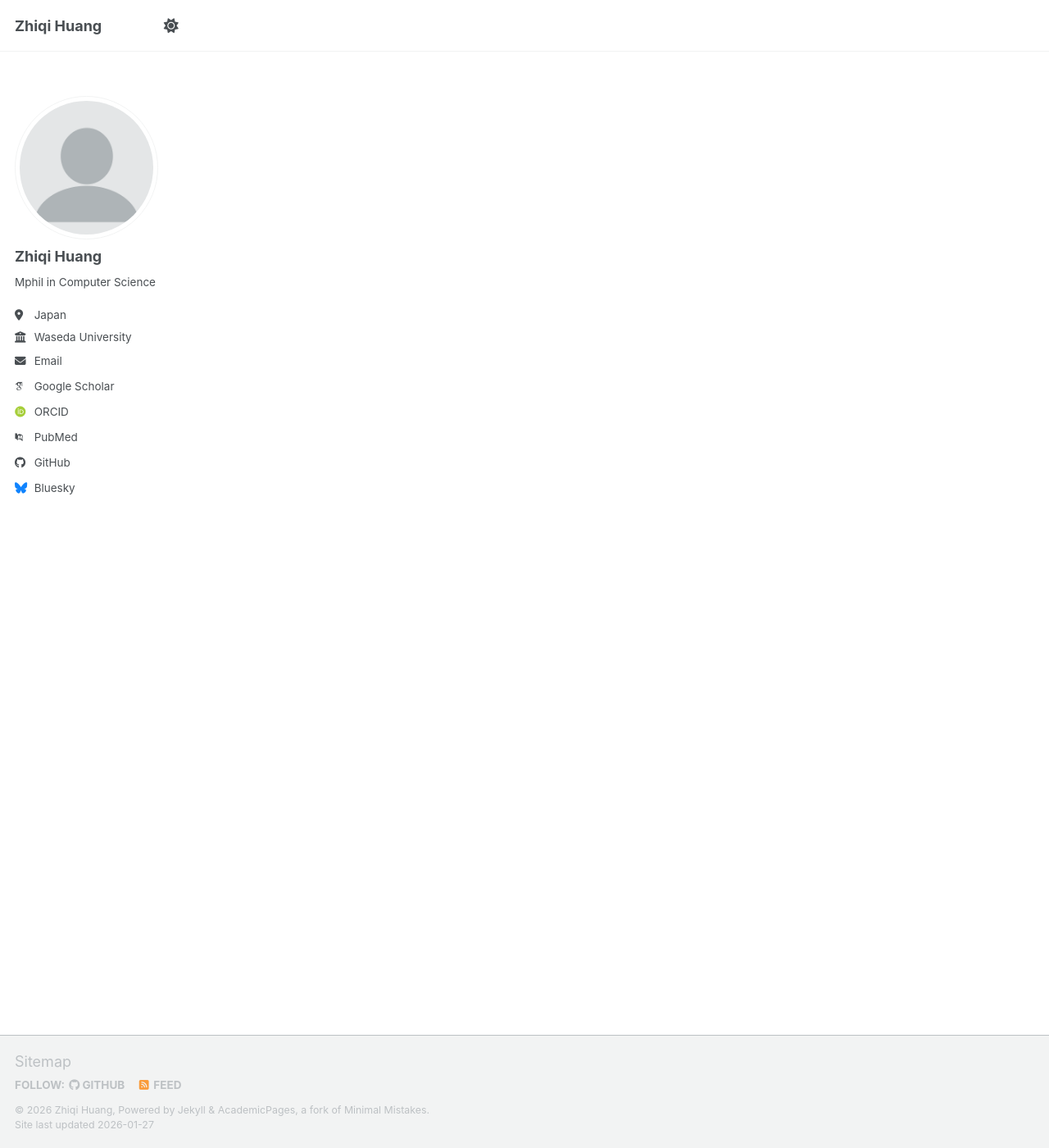
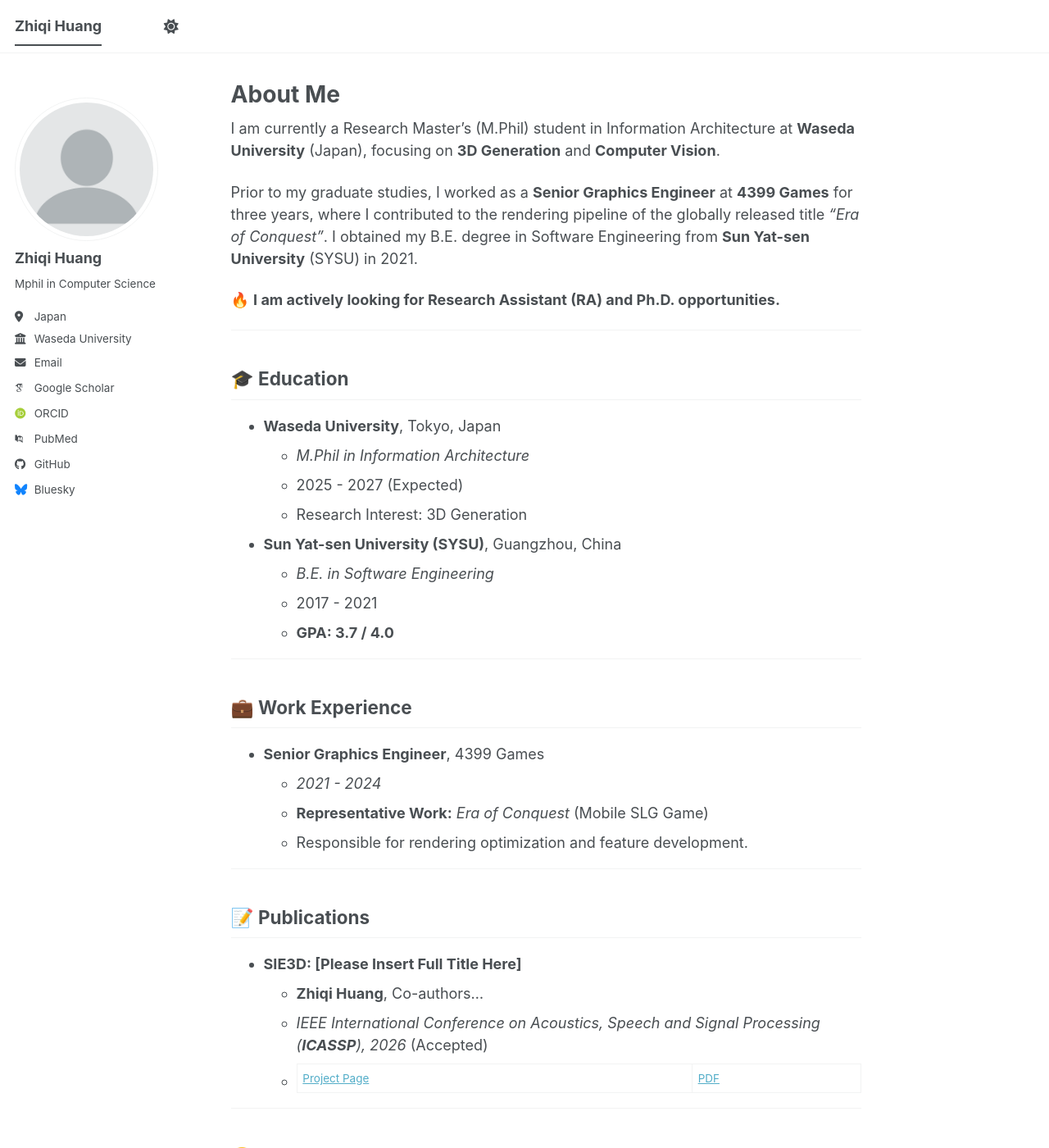
Before and after one commit to huang-zhiqi/huang-zhiqi.github.io, a Jekyll site: the page built from _pages/about.md, in a window 1280 px wide and 1400 px high. Shown: the whole window at 82% size. Built offline with Jekyll 4.4.1, drawn with Linux system fonts in a browser that asks for light colours; some web fonts are replaced; our own code applies the rules of GitHub Pages for plain Markdown files; a script bundle is joined from its source files by our own code; library files that are not in the unit come from our copies; some of the changed text lies outside the part shown.

Commit message:
first version

```diff
--- a/_pages/about.md
+++ b/_pages/about.md
@@ -1,3 +1,57 @@
+---
+permalink: /
+title: "About Me"
+excerpt: "About Me"
+author_profile: true
+redirect_from:
+  - /about/
+  - /about.html
+---
+
+I am currently a Research Master's (M.Phil) student in Information Architecture at **Waseda University** (Japan), focusing on **3D Generation** and **Computer Vision**.
+
+Prior to my graduate studies, I worked as a **Senior Graphics Engineer** at **4399 Games** for three years, where I contributed to the rendering pipeline of the globally released title *"Era of Conquest"*. I obtained my B.E. degree in Software Engineering from **Sun Yat-sen University** (SYSU) in 2021.
+
+🔥 **I am actively looking for Research Assistant (RA) and Ph.D. opportunities.**
+
+---
+
+## 🎓 Education
+
+* **Waseda University**, Tokyo, Japan
+  * *M.Phil in Information Architecture*
+  * 2025 - 2027 (Expected)
+  * Research Interest: 3D Generation
+
+* **Sun Yat-sen University (SYSU)**, Guangzhou, China
+  * *B.E. in Software Engineering*
+  * 2017 - 2021
+  * **GPA: 3.7 / 4.0**
+
+---
+
+## 💼 Work Experience
+
+* **Senior Graphics Engineer**, 4399 Games
+  * *2021 - 2024*
+  * **Representative Work:** *Era of Conquest* (Mobile SLG Game)
+  * Responsible for rendering optimization and feature development.
+
+---
+
+## 📝 Publications
+
+* **SIE3D: [Please Insert Full Title Here]**
+  * **Zhiqi Huang**, Co-authors...
+  * *IEEE International Conference on Acoustics, Speech and Signal Processing (**ICASSP**), 2026* (Accepted)
+  * [Project Page](https://huang-zhiqi.github.io/SIE3D/) | [PDF](Links to arXiv)
+
+---
+
+## 🏆 Honors & Awards
+
+* **Third-class Academic Scholarship**, Sun Yat-sen University, 2018-2019
+
 <!-- ---
 permalink: /
 title: "Academic Pages is a ready-to-fork GitHub Pages template for academic personal websites"
```
